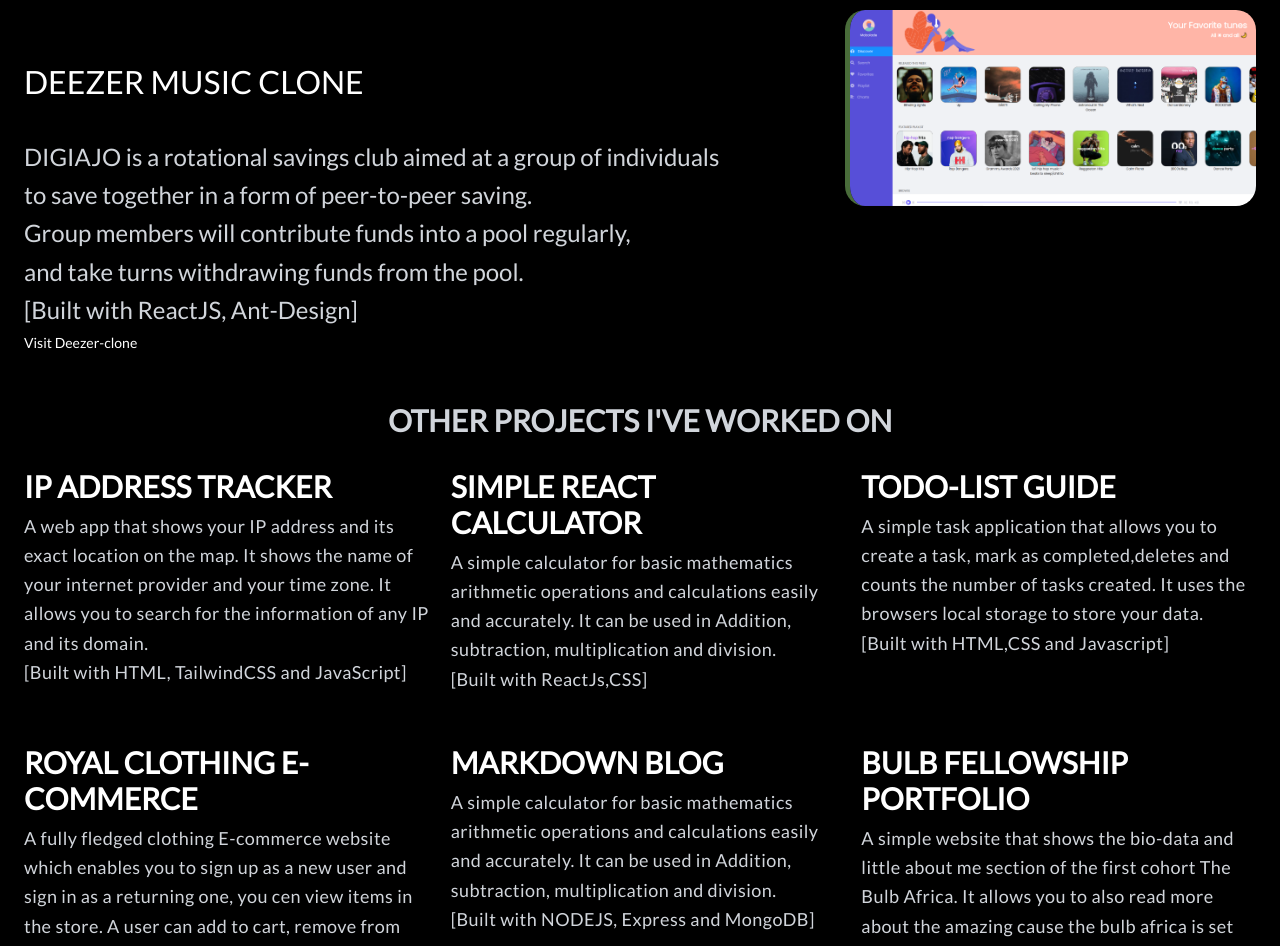
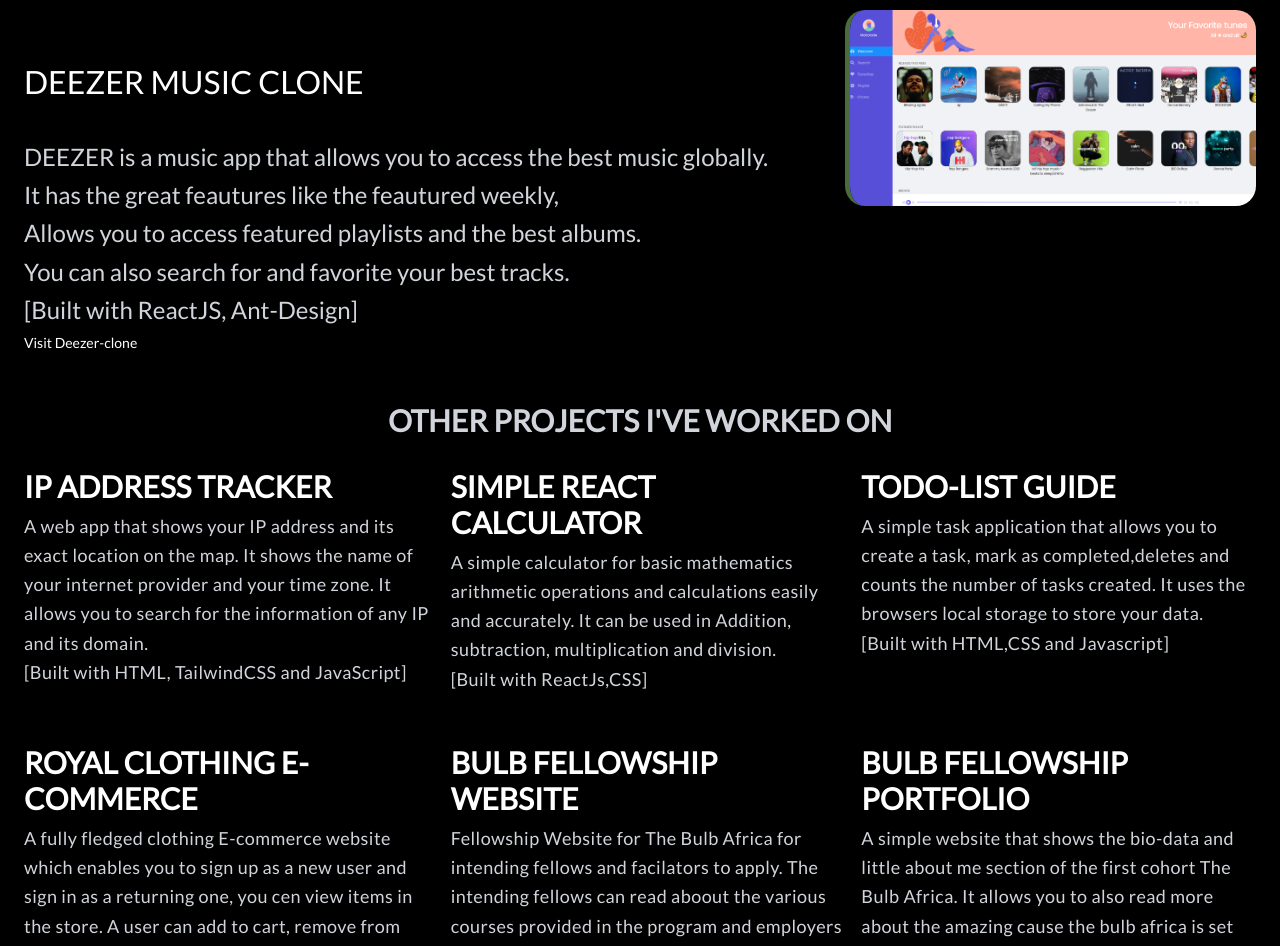
Before and after one commit to princessbolade/Portfolio-website, a React (Create React App) app: page / in a window 1280 px wide. Shown: the part 2500-3446 px from the top of the page. Built offline with nearby package versions, Linux system fonts and the light colour scheme.

Commit message:
few changes in the porftfolio section

```diff
--- a/src/Components/portfolio/portfolio.jsx
+++ b/src/Components/portfolio/portfolio.jsx
@@ -66,11 +66,13 @@
               }}
               className="text-gray-300 leading-relaxed"
             >
-              DIGIAJO is a rotational savings club aimed at a group of
-              individuals <br />
-              to save together in a form of peer-to-peer saving. <br /> Group
-              members will contribute funds into a pool regularly, <br /> and
-              take turns withdrawing funds from the pool. <br />
+              DEEZER is a music app that allows you to access the best music
+              globally.
+              <br />
+              It has the great feautures like the feautured weekly, <br />{" "}
+              Allows you to access featured playlists and the best albums.{" "}
+              <br /> You can also search for and favorite your best tracks.{" "}
+              <br />
               [Built with ReactJS, Ant-Design]
             </p>
             <a className="text-white text-sm mb-12" href="">
@@ -159,12 +161,15 @@
             </p>
           </div>
           <div className="md:ml-4">
-            <h4 className="text-white font-bold text-3xl">MARKDOWN BLOG</h4>
+            <h4 className="text-white font-bold uppercase text-3xl">
+              Bulb Fellowship website
+            </h4>
             <p className="text-gray-300 text-lg mt-2 leading-relaxed tracking-wide text-left ">
-              A simple calculator for basic mathematics arithmetic operations
-              and calculations easily and accurately. It can be used in
-              Addition, subtraction, multiplication and division. <br /> [Built
-              with NODEJS, Express and MongoDB]
+              Fellowship Website for The Bulb Africa for intending fellows and
+              facilators to apply. The intending fellows can read aboout the
+              various courses provided in the program and employers can hire
+              engineers from the website.
+              <br /> [Built with Typescript,NextJs,Tailwind-CSS]
             </p>
           </div>
           <div className="md:ml-4">
```
